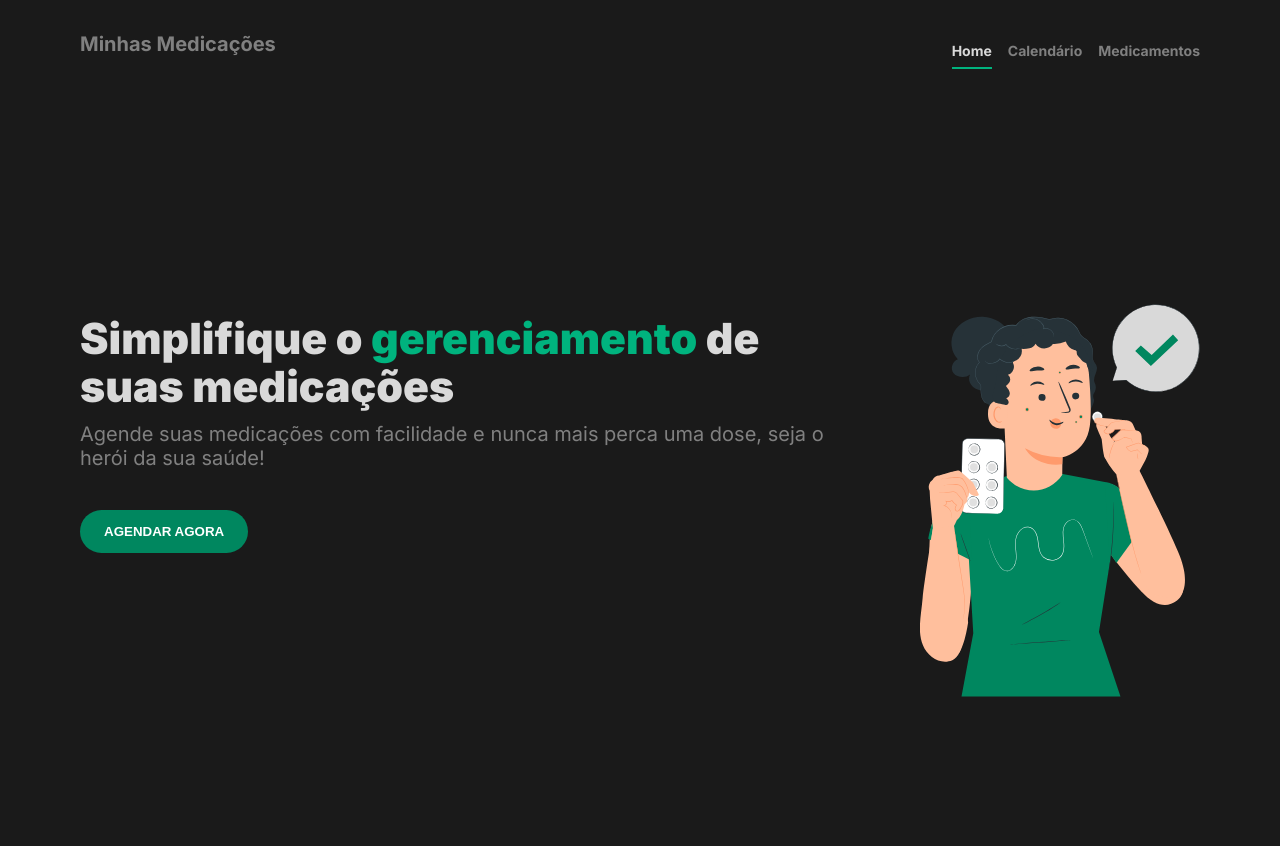
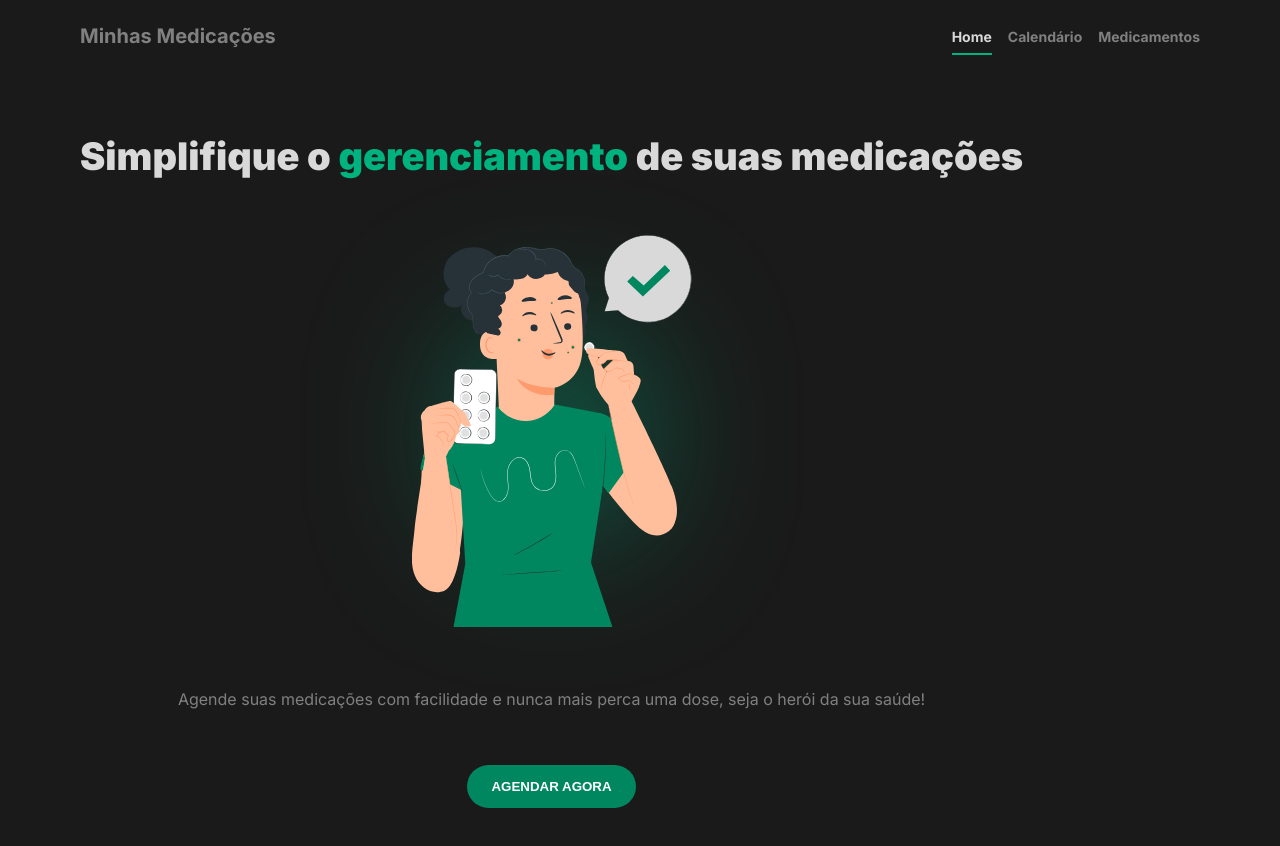
Before and after one commit to pabloccard/minhas-medicacoes, a Next.js app: page / in a window 1280 px wide. Shown: the top 846 px of the page. Built offline with nearby package versions, Linux system fonts and the light colour scheme.

Commit message:
style(Hero): Add blur efect

```diff
--- a/src/app/page.module.css
+++ b/src/app/page.module.css
@@ -1,19 +1,18 @@
-.home {
+.container {
   max-width: calc(1120px + 4rem);
-  height: 100vh;
   margin: 0 auto;
-  padding: 4rem 2rem;
+  padding: 4rem 2rem 8.5rem;
 }
 
-.content {
+
+.heroContent {
   display: flex;
   align-items: center;
   flex-direction: column;
   gap: 3.5rem;
-  padding-bottom: 8.375rem;
 }
 
-.content h1 {
+.heroContent h1 {
   color: var(--gray-200);
   font-size: 2.375rem;
   font-weight: 900;
@@ -21,17 +20,17 @@
   text-align: center;
 }
 
-.content h1 span {
+.heroContent h1 span {
   color: var(--green-500);
 }
 
-.content p {
+.heroContent p {
   color: var(--gray-300);
   font-size: 1rem;
   text-align: center;
 }
 
-.content button {
+.heroContent button {
   padding: 0.875rem 1.5rem;
   font-weight: bold;
   background: var(--green-600);
@@ -41,17 +40,50 @@
   cursor: pointer;
 }
 
-.content button:hover {
+.heroContent button:hover {
   background: var(--green-500);
 
   transition: background-color 0.2s ease-in-out;
 }
 
-.content image {
+.heroContent image {
   width: 220px;
 }
 
+.imageBlur {
+  position: relative;
+  z-index: -100;
+}
+
+.imageBlur::before {
+  content: '';
+  width: 8.125rem;
+  height: 9.375rem;
+  background-color: var(--green-500);
+  filter: blur(85px);
+  border-radius: 50%;
+
+  position: absolute;
+  top: 50%;
+  left: 50%;
+
+  transform: translate(-50%, -50%);
+
+  z-index: -100;
+}
+
+@media(min-width: 768px) {
+  .container {
+    padding-bottom: 4rem;
+  }
+}
+
+
 @media(min-width: 1024px) {
+  .container {
+    height: 100vh;
+  }
+
   .hero {
     height: 100%;
     display: flex;
--- a/src/app/page.tsx
+++ b/src/app/page.tsx
@@ -4,14 +4,16 @@ import img from '../../public/pimple-patches-pana.svg'
 
 export default function Home() {
   return (
-    <div className={styles.home}>
+    <div className={styles.container}>
       <main className={styles.hero}>
-        <div className={styles.content}>
+        <div className={styles.heroContent}>
           <h1>
             Simplifique o <span>gerenciamento</span> de suas medicações
           </h1>
 
-          <Image src={img} alt="" width={280} />
+          <div className={styles.imageBlur}>
+            <Image src={img} alt="" width={280} />
+          </div>
 
           <p>
             Agende suas medicações com facilidade e nunca mais perca uma dose,
--- a/src/components/Header/styles.module.css
+++ b/src/components/Header/styles.module.css
@@ -14,11 +14,13 @@
 
 .header {
     max-width: calc(1120px + 4rem);
+    height: 4.5rem;
     margin: 0 auto;
-    padding: 1.25rem 2rem;
+    padding: 0 2rem;
 
     display: flex;
     justify-content: space-between;
+    align-items: center;
 }
 
 .header nav {
@@ -26,7 +28,7 @@
     gap: 1rem;
 
     width: 100%;
-    justify-content: space-between;
+    justify-content: space-around;
 }
 
 .link {
@@ -46,9 +48,7 @@
     color: var(--green-500);
 }
 
-.link:hover {
-    color: var(--gray-200);
-}
+
 
 
 @media(min-width:768px) {
@@ -91,3 +91,9 @@
         border-bottom-color: var(--green-500);
     }
 }
+
+@media(min-width: 1024px) {
+    .link:hover {
+        color: var(--gray-200);
+    }
+}
```
